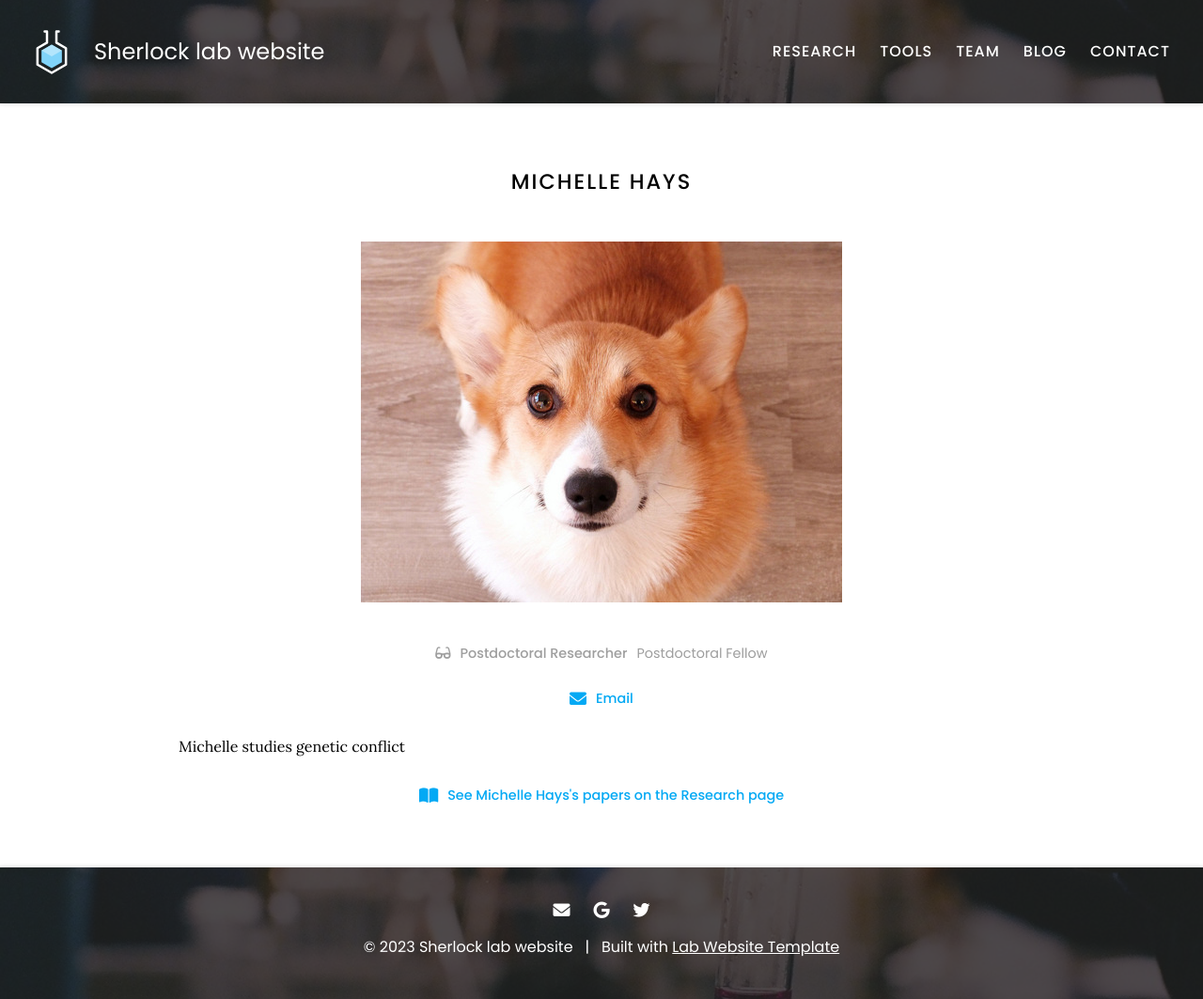
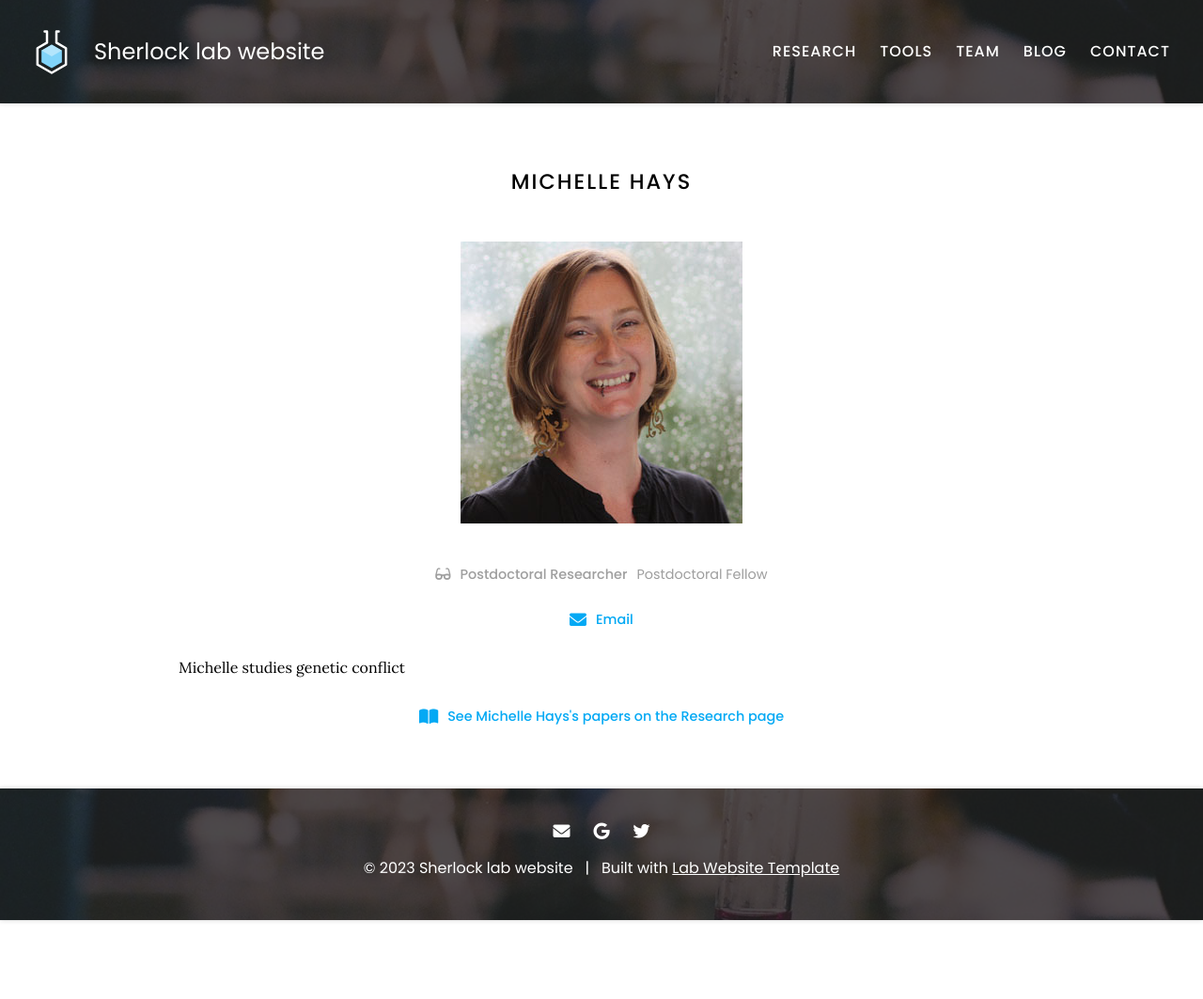
Before and after one commit to gsherloc/sherlock_lab, a Jekyll site: the page built from _members/michelle-hays.md, in a window 1280 px wide. Shown: the whole page at 94% size. Built offline with Jekyll 4.4.1, drawn with Linux system fonts in a browser that asks for light colours; after the commit the page ends 979 px from its top, so only the background shows below that.

Commit message:
Update michelle-hays.md

```diff
--- a/_members/michelle-hays.md
+++ b/_members/michelle-hays.md
@@ -1,6 +1,6 @@
 ---
 name: Michelle Hays
-image: images/member.jpg
+image: images/michelle_hays.jpg
 description: Postdoctoral Fellow
 role: postdoc
 aliases:
```
